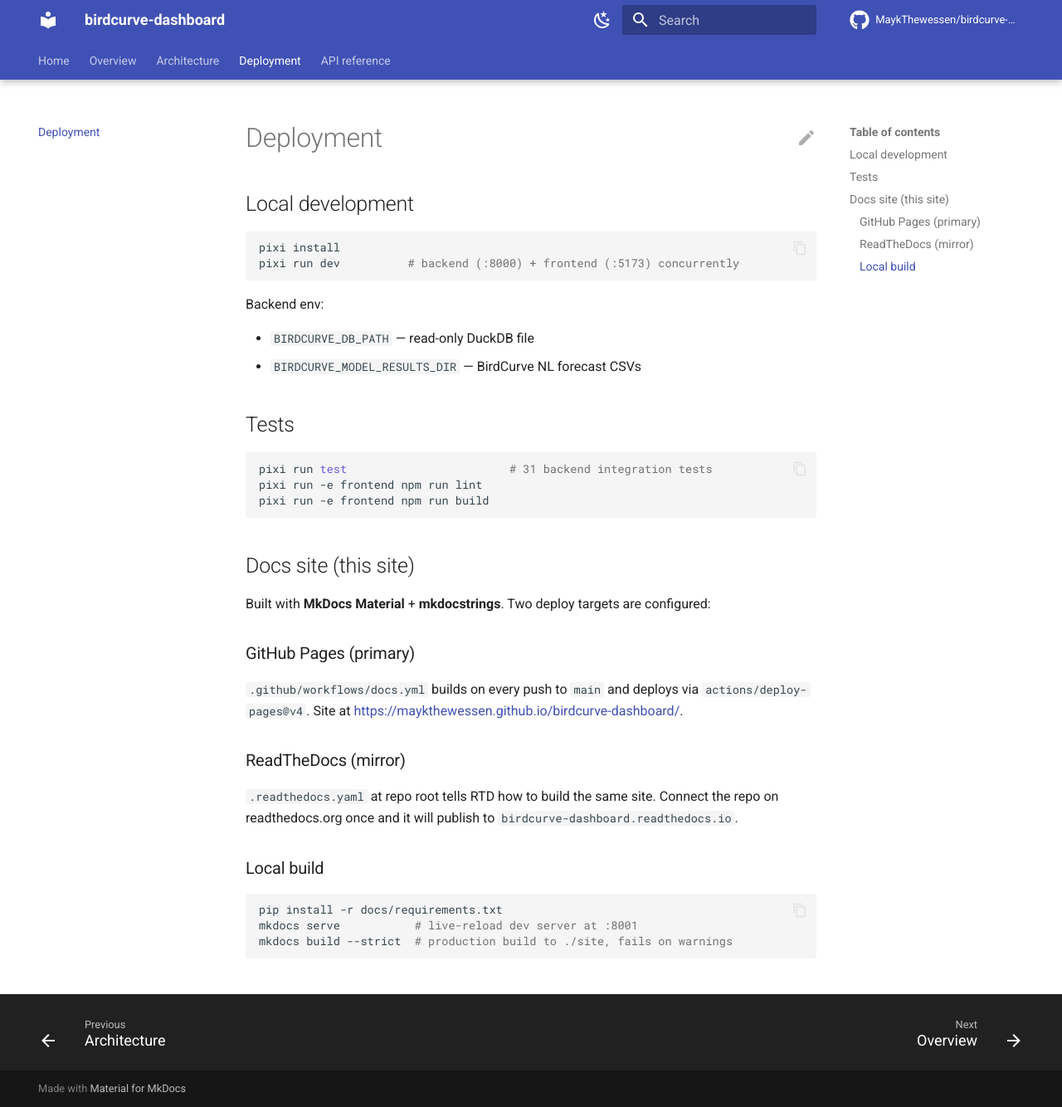
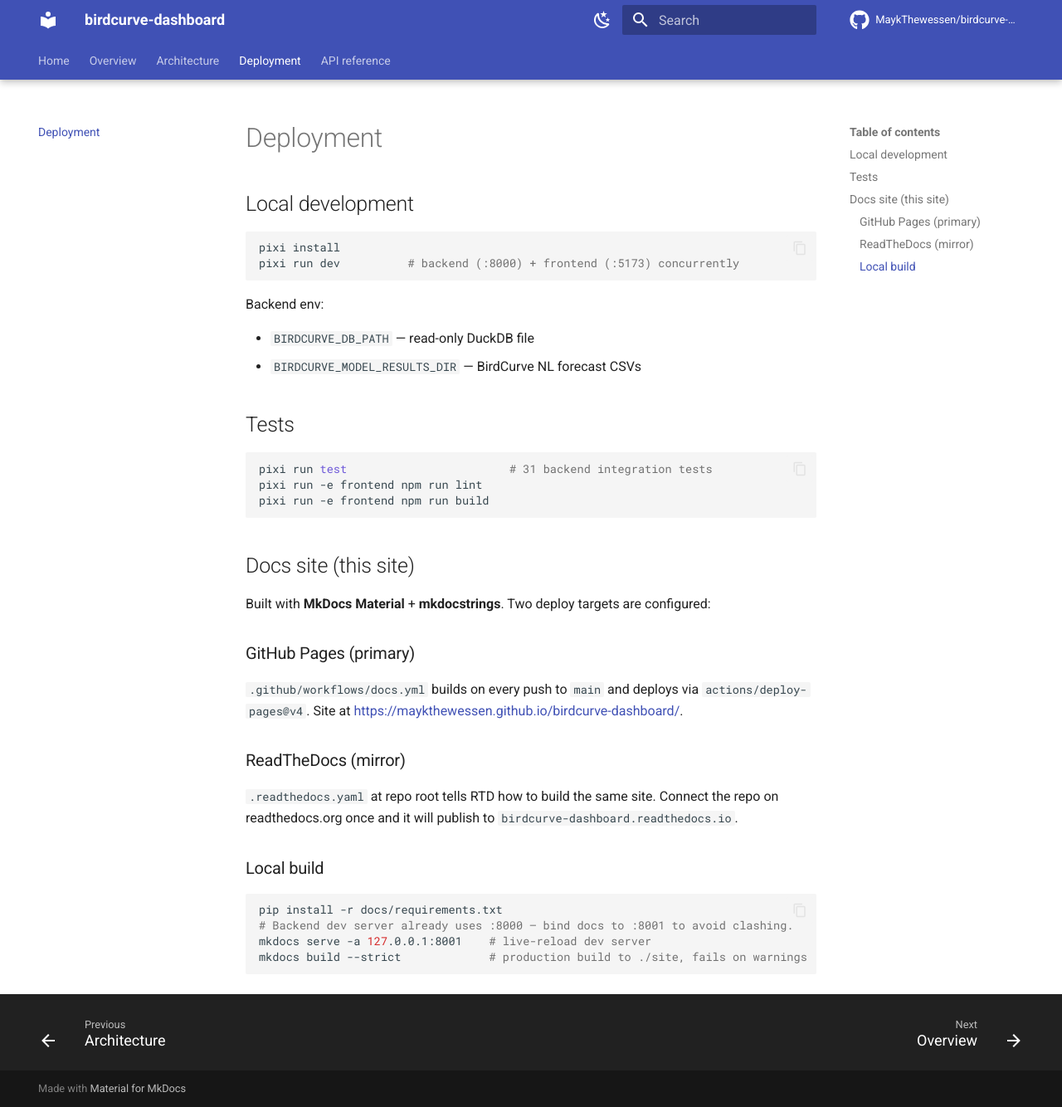
Before and after one commit to MaykThewessen/birdcurve-dashboard, an MkDocs documentation site: the page built from docs/deployment.md, in a window 1280 px wide and 1334 px high. Shown: the whole window at 83% size. Built offline with MkDocs 1.6.1 and Material for MkDocs 9.7.7, drawn with Linux system fonts in a browser that asks for light colours; comment, search, counter and statistics services are not loaded.

Commit message:
Audit fixes to MkDocs config and docs
- Drop content.action.edit + edit icon: edit links on mkdocs-gen-files
  virtual reference pages 404 because the file (e.g. reference/app/config.md)
  doesn't exist on GitHub. set_edit_path with edit_uri='edit/main/docs/'
  also produced wrong URLs (edit/main/docs/dashboard/backend/...).
  Cleanest fix is to drop the feature; source for generated pages is still
  reachable via mkdocstrings show_source.
- Remove pymdownx.snippets: left over from an earlier README-include
  attempt, no longer used by any page.
- deployment.md: correct mkdocs serve port note (default is :8000, which
  clashes with the FastAPI backend) and recommend -a 127.0.0.1:8001.
- workflow: drop fetch-depth: 0 — misleading comment, no installed plugin
  reads git history.

````diff
--- a/docs/deployment.md
+++ b/docs/deployment.md
@@ -36,6 +36,7 @@
 
 ```bash
 pip install -r docs/requirements.txt
-mkdocs serve           # live-reload dev server at :8001
-mkdocs build --strict  # production build to ./site, fails on warnings
+# Backend dev server already uses :8000 — bind docs to :8001 to avoid clashing.
+mkdocs serve -a 127.0.0.1:8001    # live-reload dev server
+mkdocs build --strict             # production build to ./site, fails on warnings
 ```
--- a/docs/gen_ref_pages.py
+++ b/docs/gen_ref_pages.py
@@ -37,8 +37,6 @@
         ident = ".".join(parts)
         fd.write(f"# `{ident}`\n\n::: {ident}\n")
 
-    mkdocs_gen_files.set_edit_path(full_doc_path, path.relative_to(REPO_ROOT))
-
 # Landing page for the reference section so `reference/index.md` resolves.
 with mkdocs_gen_files.open("reference/index.md", "w") as fd:
     fd.write(
--- a/mkdocs.yml
+++ b/mkdocs.yml
@@ -3,7 +3,9 @@
 site_url: https://maykthewessen.github.io/birdcurve-dashboard/
 repo_url: https://github.com/MaykThewessen/birdcurve-dashboard
 repo_name: MaykThewessen/birdcurve-dashboard
-edit_uri: edit/main/docs/
+# edit_uri intentionally unset: mkdocs-gen-files virtual pages have no real
+# file to edit, so `content.action.edit` would 404 on the reference section.
+# Source for generated pages is reachable via mkdocstrings' show_source.
 
 docs_dir: docs
 site_dir: site
@@ -32,7 +34,6 @@
     - search.share
     - content.code.copy
     - content.code.annotate
-    - content.action.edit
     - content.tabs.link
     - toc.follow
   palette:
@@ -52,7 +53,6 @@
         name: Switch to light mode
   icon:
     repo: fontawesome/brands/github
-    edit: material/pencil
 
 plugins:
   - search
@@ -93,9 +93,6 @@
           format: !!python/name:pymdownx.superfences.fence_code_format
   - pymdownx.tabbed:
       alternate_style: true
-  - pymdownx.snippets:
-      check_paths: true
-      base_path: ["."]
   - pymdownx.highlight:
       anchor_linenums: true
       line_spans: __span
````
Also changed, not shown: 1 other file.
